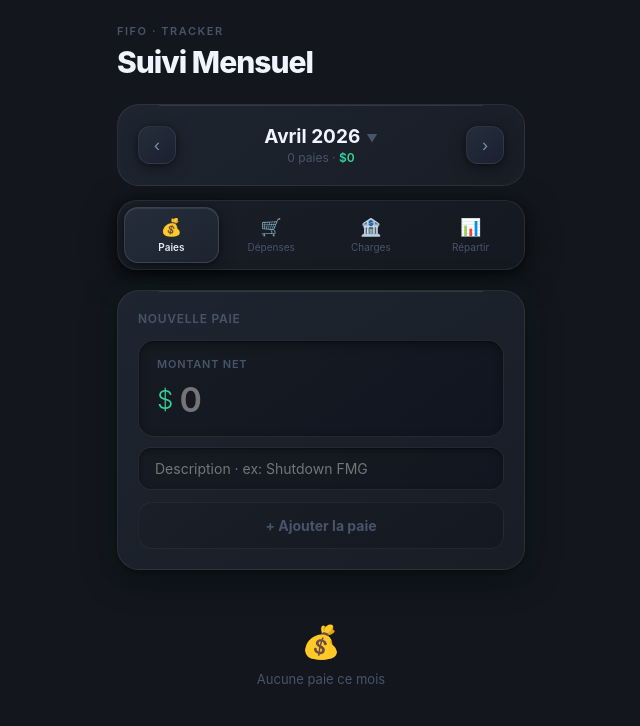
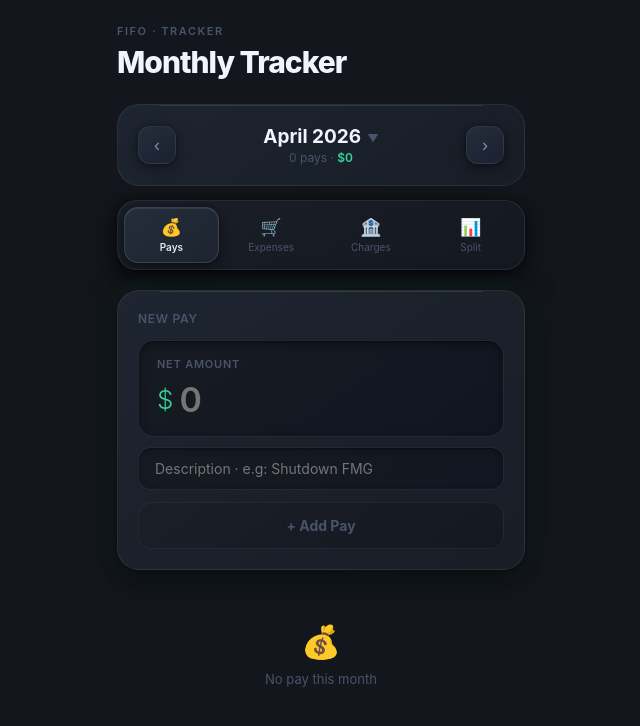
Before and after one commit to kamark7/Telios, a React (Vite) app: page / in a window 1280 px wide. Shown: the top 726 px of the page, without its empty margins (319-959 px from the left). Built offline with nearby package versions, Linux system fonts and the light colour scheme.

Commit message:
Update App.jsx

```diff
--- a/src/App.jsx
+++ b/src/App.jsx
@@ -1,18 +1,18 @@
 import { useState, useEffect } from "react";
 
 const DEFAULT_CHARGES = [
-  { id:1, label:"Loyer",        amount:1350, icon:"🏠" },
+  { id:1, label:"Rent",        amount:1350, icon:"🏠" },
   { id:2, label:"Revo Fitness", amount:50,   icon:"💪" },
   { id:3, label:"Telstra",      amount:80,   icon:"📱" },
-  { id:4, label:"Abonnements",  amount:60,   icon:"🎵" },
-  { id:5, label:"Dette",        amount:1000, icon:"🔴" },
+  { id:4, label:"Subscriptions",  amount:60,   icon:"🎵" },
+  { id:5, label:"Debt",        amount:1000, icon:"🔴" },
 ];
 const SLIDER_COLORS  = ["#818cf8","#34d399","#fb923c","#f472b6","#38bdf8","#a3e635","#fbbf24"];
 const DEFAULT_SLIDERS = [
-  { id:1, label:"Up Bank · Vie courante", pct:30, color:"#818cf8" },
-  { id:2, label:"BRK · Investissement",  pct:70, color:"#34d399" },
+  { id:1, label:"Up Bank · Daily Life", pct:30, color:"#818cf8" },
+  { id:2, label:"BRK · Investment",  pct:70, color:"#34d399" },
 ];
-const MONTHS = ["Janvier","Février","Mars","Avril","Mai","Juin","Juillet","Août","Septembre","Octobre","Novembre","Décembre"];
+const MONTHS = ["January","February","March","April","May","June","July","August","September","October","November","December"];
 
 const sans = { fontFamily:"'Inter',-apple-system,BlinkMacSystemFont,sans-serif" };
 const $fmt  = (n) => `$${Math.round(Math.abs(n)).toLocaleString()}`;
@@ -89,10 +89,10 @@ const TabBar = ({ tab, setTab }) => (
     border:`1px solid ${P.rim}`,
   }}>
     {[
-      { id:"income",  label:"Paies",    icon:"💰" },
-      { id:"expense", label:"Dépenses", icon:"🛒" },
+      { id:"income",  label:"Pays",    icon:"💰" },
+      { id:"expense", label:"Expenses", icon:"🛒" },
       { id:"charges", label:"Charges",  icon:"🏦" },
-      { id:"sliders", label:"Répartir", icon:"📊" },
+      { id:"sliders", label:"Split", icon:"📊" },
     ].map(t => {
       const active = tab === t.id;
       return (
@@ -133,7 +133,7 @@ const BigAmt = ({ value, onChange, color, placeholder="0" }) => (
     boxShadow:`inset 0 3px 10px rgba(0,0,0,0.4), inset 0 1px 0 rgba(0,0,0,0.3)`,
     marginBottom:"10px",
   }}>
-    <div style={{ fontSize:"11px", color:P.muted, fontWeight:"600", letterSpacing:"0.07em", textTransform:"uppercase", marginBottom:"8px" }}>Montant net</div>
+    <div style={{ fontSize:"11px", color:P.muted, fontWeight:"600", letterSpacing:"0.07em", textTransform:"uppercase", marginBottom:"8px" }}>Net Amount</div>
     <div style={{ display:"flex", alignItems:"center", gap:"6px" }}>
       <span style={{ color, fontSize:"26px", fontWeight:"300" }}>$</span>
       <input type="number" value={value} onChange={e=>onChange(e.target.value)}
@@ -227,12 +227,12 @@ export default function App() {
 
   const addIncome = () => {
     const amt=parseFloat(ni.amt); if(!amt)return;
-    updateM({incomes:[...incomes,{id:Date.now(),amount:amt,label:ni.label||"Shutdown",date:new Date().toLocaleDateString("fr-AU")}]});
+    updateM({incomes:[...incomes,{id:Date.now(),amount:amt,label:ni.label||"Shutdown",date:new Date().toLocaleDateString("en-AU")}]});
     setNi({amt:"",label:""});
   };
   const addExpense = () => {
     const amt=parseFloat(ne.amt); if(!amt)return;
-    updateM({expenses:[...expenses,{id:Date.now(),amount:amt,label:ne.label||"Dépense",date:new Date().toLocaleDateString("fr-AU")}]});
+    updateM({expenses:[...expenses,{id:Date.now(),amount:amt,label:ne.label||"Expense",date:new Date().toLocaleDateString("en-AU")}]});
     setNe({amt:"",label:""});
   };
   const addCharge = () => {
@@ -278,7 +278,7 @@ export default function App() {
       {/* HEADER */}
       <div style={{marginBottom:"24px"}}>
         <div style={{fontSize:"11px",fontWeight:"600",color:P.muted,letterSpacing:"0.14em",textTransform:"uppercase",marginBottom:"6px"}}>FIFO · Tracker</div>
-        <div style={{fontSize:"30px",fontWeight:"800",color:P.white,letterSpacing:"-1px"}}>Suivi Mensuel</div>
+        <div style={{fontSize:"30px",fontWeight:"800",color:P.white,letterSpacing:"-1px"}}>Monthly Tracker</div>
       </div>
 
       {/* MONTH NAV */}
@@ -299,7 +299,7 @@ export default function App() {
               <span style={{fontSize:"11px",color:P.muted,marginTop:"2px"}}>{showPicker?"▲":"▼"}</span>
             </div>
             <div style={{fontSize:"12px",color:P.muted,marginTop:"2px"}}>
-              {incomes.length} paie{incomes.length!==1?"s":""} · <span style={{color:P.green,fontWeight:"600"}}>{$fmt(totalIncome)}</span>
+              {incomes.length} pay{incomes.length!==1?"s":""} · <span style={{color:P.green,fontWeight:"600"}}>{$fmt(totalIncome)}</span>
             </div>
           </div>
 
@@ -354,7 +354,7 @@ export default function App() {
       {/* STAT PILLS */}
       {totalIncome > 0 && (
         <div style={{display:"grid",gridTemplateColumns:"1fr 1fr 1fr",gap:"8px",marginBottom:"18px"}}>
-          <StatPill label="Reçu"    value={$fmt(totalIncome)}  color={P.green}  />
+          <StatPill label="Received"    value={$fmt(totalIncome)}  color={P.green}  />
           <StatPill label="Charges" value={$fmt(fixedTotal)}   color={P.orange} />
           <StatPill label="Flexible" value={$fmt(flexible)}    color={P.indigo} />
         </div>
@@ -366,83 +366,83 @@ export default function App() {
       {/* ── PAIES ── */}
       {tab==="income" && <>
         <RaisedCard accent={P.green}>
-          <div style={{fontSize:"12px",color:P.muted,fontWeight:"600",letterSpacing:"0.06em",textTransform:"uppercase",marginBottom:"14px"}}>Nouvelle paie</div>
+          <div style={{fontSize:"12px",color:P.muted,fontWeight:"600",letterSpacing:"0.06em",textTransform:"uppercase",marginBottom:"14px"}}>New Pay</div>
           <BigAmt value={ni.amt} onChange={v=>setNi(p=>({...p,amt:v}))} color={P.green} />
-          <FInput value={ni.label} onChange={v=>setNi(p=>({...p,label:v}))} placeholder="Description · ex: Shutdown FMG" onEnter={addIncome} style={{marginBottom:"12px"}} />
-          <ActionBtn onClick={addIncome} color={P.green} disabled={!ni.amt}>+ Ajouter la paie</ActionBtn>
+          <FInput value={ni.label} onChange={v=>setNi(p=>({...p,label:v}))} placeholder="Description · e.g: Shutdown FMG" onEnter={addIncome} style={{marginBottom:"12px"}} />
+          <ActionBtn onClick={addIncome} color={P.green} disabled={!ni.amt}>+ Add Pay</ActionBtn>
         </RaisedCard>
 
         {incomes.length > 0 && (
           <RaisedCard>
             <div style={{display:"flex",justifyContent:"space-between",alignItems:"center",marginBottom:"6px"}}>
-              <span style={{fontSize:"12px",fontWeight:"600",color:P.muted,letterSpacing:"0.06em",textTransform:"uppercase"}}>Paies du mois</span>
+              <span style={{fontSize:"12px",fontWeight:"600",color:P.muted,letterSpacing:"0.06em",textTransform:"uppercase"}}>This Month's Pays</span>
               <span style={{background:`${P.green}22`,color:P.green,borderRadius:"8px",padding:"3px 9px",fontSize:"11px",fontWeight:"700"}}>{incomes.length}</span>
             </div>
             {incomes.map(e=><RowItem key={e.id} label={e.label} sub={e.date} value={$fmt(e.amount)} color={P.green} onRemove={()=>updateM({incomes:incomes.filter(x=>x.id!==e.id)})} />)}
             <div style={{display:"flex",justifyContent:"space-between",alignItems:"center",paddingTop:"12px",borderTop:`1px solid rgba(255,255,255,0.06)`,marginTop:"4px"}}>
-              <span style={{fontSize:"12px",color:P.muted}}>Total reçu</span>
+              <span style={{fontSize:"12px",color:P.muted}}>Total Received</span>
               <span style={{fontSize:"20px",fontWeight:"700",color:P.green}}>{$fmt(totalIncome)}</span>
             </div>
           </RaisedCard>
         )}
 
-        {incomes.length===0&&<div style={{textAlign:"center",padding:"40px 0",color:P.muted}}><div style={{fontSize:"32px",marginBottom:"10px"}}>💰</div><div style={{fontSize:"13px"}}>Aucune paie ce mois</div></div>}
+        {incomes.length===0&&<div style={{textAlign:"center",padding:"40px 0",color:P.muted}}><div style={{fontSize:"32px",marginBottom:"10px"}}>💰</div><div style={{fontSize:"13px"}}>No pay this month</div></div>}
       </>}
 
       {/* ── DÉPENSES ── */}
       {tab==="expense" && <>
         <RaisedCard accent={P.red}>
-          <div style={{fontSize:"12px",color:P.muted,fontWeight:"600",letterSpacing:"0.06em",textTransform:"uppercase",marginBottom:"14px"}}>Nouvelle dépense</div>
+          <div style={{fontSize:"12px",color:P.muted,fontWeight:"600",letterSpacing:"0.06em",textTransform:"uppercase",marginBottom:"14px"}}>New Expense</div>
           <BigAmt value={ne.amt} onChange={v=>setNe(p=>({...p,amt:v}))} color={P.red} />
-          <FInput value={ne.label} onChange={v=>setNe(p=>({...p,label:v}))} placeholder="Description · ex: Courses Coles" onEnter={addExpense} style={{marginBottom:"12px"}} />
-          <ActionBtn onClick={addExpense} color={P.red} disabled={!ne.amt}>+ Ajouter la dépense</ActionBtn>
+          <FInput value={ne.label} onChange={v=>setNe(p=>({...p,label:v}))} placeholder="Description · e.g: Groceries Coles" onEnter={addExpense} style={{marginBottom:"12px"}} />
+          <ActionBtn onClick={addExpense} color={P.red} disabled={!ne.amt}>+ Add Expense</ActionBtn>
         </RaisedCard>
 
         {expenses.length > 0 && (
           <RaisedCard>
             <div style={{display:"flex",justifyContent:"space-between",alignItems:"center",marginBottom:"6px"}}>
-              <span style={{fontSize:"12px",fontWeight:"600",color:P.muted,letterSpacing:"0.06em",textTransform:"uppercase"}}>Dépenses du mois</span>
+              <span style={{fontSize:"12px",fontWeight:"600",color:P.muted,letterSpacing:"0.06em",textTransform:"uppercase"}}>This Month's Expenses</span>
               <span style={{background:`${P.red}22`,color:P.red,borderRadius:"8px",padding:"3px 9px",fontSize:"11px",fontWeight:"700"}}>{expenses.length}</span>
             </div>
             {expenses.map(e=><RowItem key={e.id} label={e.label} sub={e.date} value={`− ${$fmt(e.amount)}`} color={P.red} onRemove={()=>updateM({expenses:expenses.filter(x=>x.id!==e.id)})} />)}
             <div style={{display:"flex",justifyContent:"space-between",alignItems:"center",paddingTop:"12px",borderTop:`1px solid rgba(255,255,255,0.06)`,marginTop:"4px"}}>
-              <span style={{fontSize:"12px",color:P.muted}}>Total dépensé</span>
+              <span style={{fontSize:"12px",color:P.muted}}>Total Spent</span>
               <span style={{fontSize:"20px",fontWeight:"700",color:P.red}}>− {$fmt(totalExpense)}</span>
             </div>
           </RaisedCard>
         )}
 
-        {expenses.length===0&&<div style={{textAlign:"center",padding:"40px 0",color:P.muted}}><div style={{fontSize:"32px",marginBottom:"10px"}}>🛒</div><div style={{fontSize:"13px"}}>Aucune dépense ce mois</div></div>}
+        {expenses.length===0&&<div style={{textAlign:"center",padding:"40px 0",color:P.muted}}><div style={{fontSize:"32px",marginBottom:"10px"}}>🛒</div><div style={{fontSize:"13px"}}>No expenses this month</div></div>}
       </>}
 
       {/* ── CHARGES ── */}
       {tab==="charges" && <>
         <RaisedCard accent={P.orange}>
           <div style={{display:"flex",justifyContent:"space-between",alignItems:"center",marginBottom:"10px"}}>
-            <span style={{fontSize:"12px",fontWeight:"600",color:P.muted,letterSpacing:"0.06em",textTransform:"uppercase"}}>Charges fixes · /mois</span>
+            <span style={{fontSize:"12px",fontWeight:"600",color:P.muted,letterSpacing:"0.06em",textTransform:"uppercase"}}>Fixed Charges · /month</span>
             <span style={{fontSize:"20px",fontWeight:"700",color:P.orange}}>{$fmt(fixedTotal)}</span>
           </div>
           {charges.map(c=><RowItem key={c.id} icon={c.icon} label={c.label} value={`$${c.amount}`} color={P.orange} onRemove={()=>persist(data,charges.filter(x=>x.id!==c.id),sliders)} />)}
         </RaisedCard>
 
         <RaisedCard>
-          <div style={{fontSize:"12px",color:P.muted,fontWeight:"600",letterSpacing:"0.06em",textTransform:"uppercase",marginBottom:"14px"}}>Ajouter une charge</div>
+          <div style={{fontSize:"12px",color:P.muted,fontWeight:"600",letterSpacing:"0.06em",textTransform:"uppercase",marginBottom:"14px"}}>Add a Charge</div>
           <div style={{display:"flex",gap:"8px",marginBottom:"10px"}}>
             <input value={nc.icon} onChange={e=>setNc(p=>({...p,icon:e.target.value}))}
               style={{background:`linear-gradient(145deg,#161b23,#111520)`,border:`1px solid ${P.rim}`,borderRadius:"13px",padding:"12px",width:"52px",textAlign:"center",fontSize:"18px",outline:"none",boxSizing:"border-box",boxShadow:`inset 0 2px 6px rgba(0,0,0,0.35)`}} />
             <input value={nc.label} onChange={e=>setNc(p=>({...p,label:e.target.value}))}
-              placeholder="Nom de la charge"
+              placeholder="Charge Name"
               style={{background:`linear-gradient(145deg,#161b23,#111520)`,border:`1px solid ${P.rim}`,borderRadius:"13px",padding:"12px 16px",color:P.text,fontSize:"14px",flex:1,...sans,outline:"none",boxShadow:`inset 0 2px 6px rgba(0,0,0,0.35)`}} />
           </div>
           <div style={{background:`linear-gradient(145deg,#161b23,#111520)`,border:`1px solid ${P.rim}`,borderRadius:"16px",padding:"14px 18px",marginBottom:"12px",boxShadow:`inset 0 3px 10px rgba(0,0,0,0.4)`}}>
-            <div style={{fontSize:"11px",color:P.muted,fontWeight:"500",marginBottom:"6px",textTransform:"uppercase",letterSpacing:"0.07em"}}>Montant mensuel</div>
+            <div style={{fontSize:"11px",color:P.muted,fontWeight:"500",marginBottom:"6px",textTransform:"uppercase",letterSpacing:"0.07em"}}>Monthly Amount</div>
             <div style={{display:"flex",alignItems:"center",gap:"6px"}}>
               <span style={{color:P.orange,fontSize:"22px",fontWeight:"300"}}>$</span>
               <input type="number" value={nc.amt} onChange={e=>setNc(p=>({...p,amt:e.target.value}))} placeholder="0"
                 style={{background:"transparent",border:"none",outline:"none",color:P.orange,fontSize:"28px",fontWeight:"600",width:"100%",...sans}} />
             </div>
           </div>
-          <ActionBtn onClick={addCharge} color={P.orange} disabled={!nc.amt||!nc.label}>+ Ajouter la charge</ActionBtn>
+          <ActionBtn onClick={addCharge} color={P.orange} disabled={!nc.amt||!nc.label}>+ Add Charge</ActionBtn>
         </RaisedCard>
       </>}
 
@@ -452,7 +452,7 @@ export default function App() {
           <RaisedCard accent={P.indigo}>
             <div style={{display:"flex",justifyContent:"space-between",alignItems:"center",marginBottom:"20px"}}>
               <div>
-                <div style={{fontSize:"11px",color:P.muted,fontWeight:"600",letterSpacing:"0.07em",textTransform:"uppercase",marginBottom:"4px"}}>Flexible du mois</div>
+                <div style={{fontSize:"11px",color:P.muted,fontWeight:"600",letterSpacing:"0.07em",textTransform:"uppercase",marginBottom:"4px"}}>This Month's Flexible</div>
                 <div style={{fontSize:"28px",fontWeight:"800",color:P.indigo,letterSpacing:"-0.5px"}}>{$fmt(flexible)}</div>
               </div>
               <button onClick={addSlider} style={{
@@ -493,16 +493,16 @@ export default function App() {
 
           {/* Add slider form */}
           <RaisedCard>
-            <div style={{fontSize:"12px",color:P.muted,fontWeight:"600",letterSpacing:"0.06em",textTransform:"uppercase",marginBottom:"12px"}}>Nouveau slider</div>
-            <FInput value={ns.label} onChange={v=>setNs({label:v})} placeholder="ex: Épargne · Westpac" onEnter={addSlider} style={{marginBottom:"12px"}} />
+            <div style={{fontSize:"12px",color:P.muted,fontWeight:"600",letterSpacing:"0.06em",textTransform:"uppercase",marginBottom:"12px"}}>New Slider</div>
+            <FInput value={ns.label} onChange={v=>setNs({label:v})} placeholder="e.g: Savings · Westpac" onEnter={addSlider} style={{marginBottom:"12px"}} />
             <ActionBtn onClick={addSlider} color={SLIDER_COLORS[sliders.length%SLIDER_COLORS.length]} disabled={!ns.label}>+ Ajouter</ActionBtn>
           </RaisedCard>
 
           {/* Virements */}
           <div style={{marginTop:"8px"}}>
-            <div style={{fontSize:"11px",fontWeight:"600",color:P.muted,letterSpacing:"0.08em",textTransform:"uppercase",marginBottom:"10px"}}>Virements du mois</div>
+            <div style={{fontSize:"11px",fontWeight:"600",color:P.muted,letterSpacing:"0.08em",textTransform:"uppercase",marginBottom:"10px"}}>Monthly Transfers</div>
             <div style={{background:`linear-gradient(145deg,#1a1f28,#141820)`,border:`1px solid ${P.rim}`,borderRadius:"22px",padding:"8px",boxShadow:lift}}>
-              {[{label:"Westpac",sub:"Charges fixes · toujours pareil",color:P.blue,amt:fixedTotal},...normalized].map((a,i)=>(
+              {[{label:"Westpac",sub:"Fixed Charges · always the same",color:P.blue,amt:fixedTotal},...normalized].map((a,i)=>(
                 <div key={a.label+i} style={{
                   display:"flex",justifyContent:"space-between",alignItems:"center",
                   padding:"14px 16px",borderRadius:"16px",marginBottom: i<normalized.length?"4px":"0",
@@ -510,7 +510,7 @@ export default function App() {
                 }}>
                   <div>
                     <div style={{fontSize:"13px",fontWeight:"600",color:P.text}}>{a.label}</div>
-                    <div style={{fontSize:"11px",color:P.muted,marginTop:"2px"}}>{a.sub || `${Math.round(a.pct*100/sliderSum)}% du flexible`}</div>
+                    <div style={{fontSize:"11px",color:P.muted,marginTop:"2px"}}>{a.sub || `${Math.round(a.pct*100/sliderSum)}% of flexible`}</div>
                   </div>
                   <div style={{fontSize:"22px",fontWeight:"700",color:a.color,textShadow:`0 0 12px ${a.color}66`}}>{$fmt(a.amt)}</div>
                 </div>
@@ -521,9 +521,9 @@ export default function App() {
           <div style={{textAlign:"center",padding:"50px 20px",color:P.muted}}>
             <div style={{fontSize:"36px",marginBottom:"12px"}}>📊</div>
             <div style={{fontSize:"14px",fontWeight:"500",color:P.sub}}>
-              {totalIncome===0?"Ajoute d'abord une paie":"Charges pas encore couvertes"}
+              {totalIncome===0?"Add a pay first":"Charges not covered yet"}
             </div>
-            {totalIncome>0&&<div style={{fontSize:"12px",marginTop:"6px"}}>Encore {$fmt(fixedTotal-totalIncome)} à recevoir</div>}
+            {totalIncome>0&&<div style={{fontSize:"12px",marginTop:"6px"}}>Still receiving</div>}
           </div>
         )}
       </>}
```
